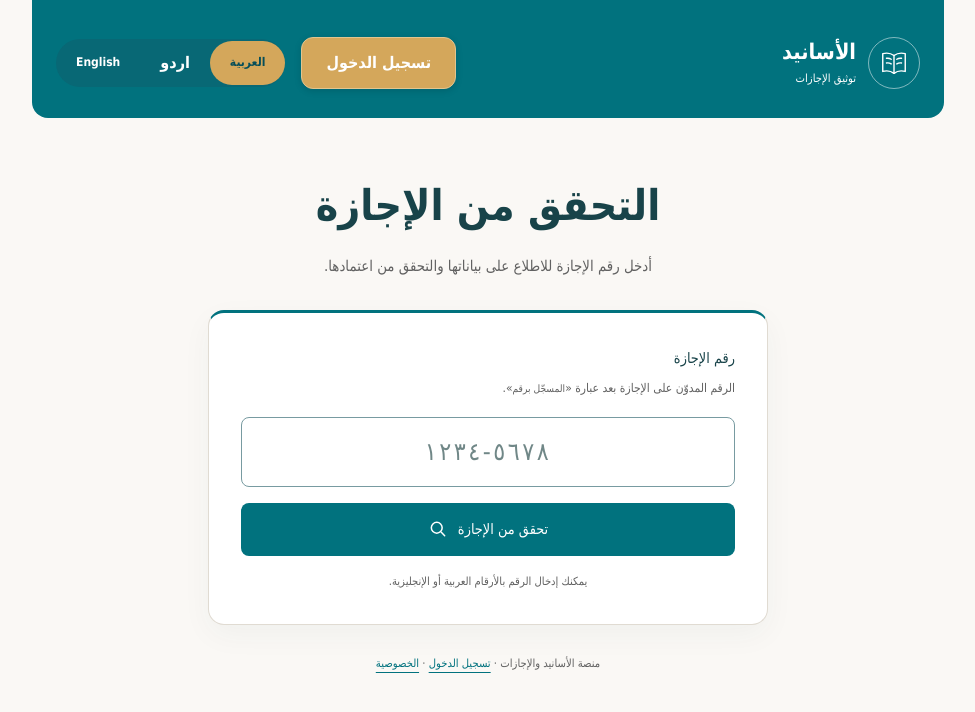
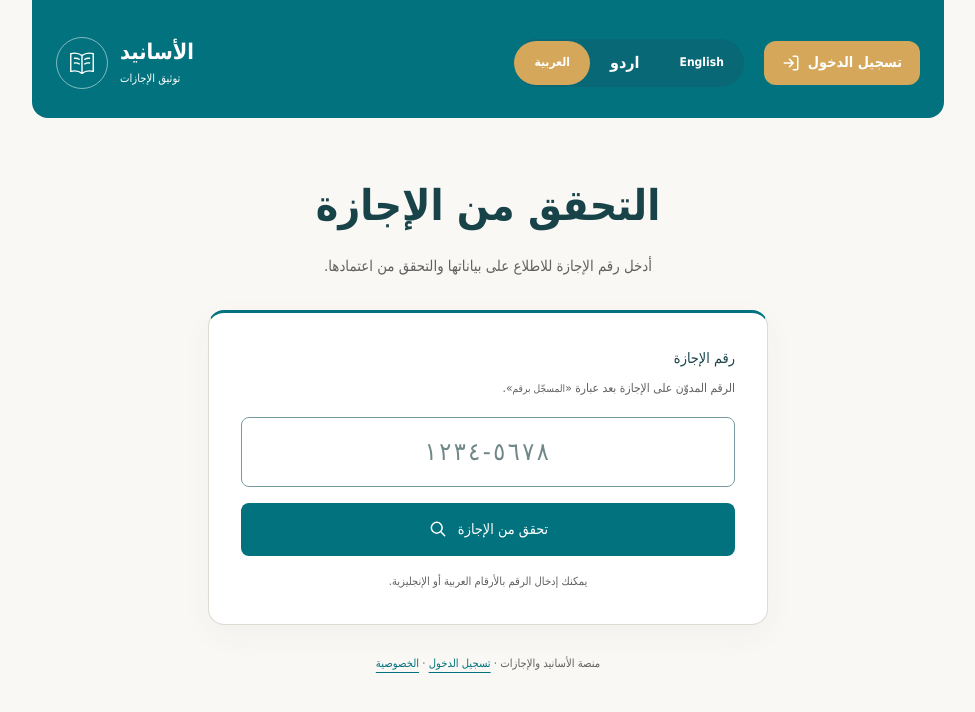
Before and after one commit to Muzakkir-ai/asaneed, a Next.js app: page / in a window 1280 px wide. Shown: the top 712 px of the page, without its empty margins (289-1264 px from the left). Built offline with nearby package versions, Linux system fonts and the light colour scheme; no server answers; a web font is replaced by a local one.

Commit message:
Use white language pill labels and compact right-aligned sign-in

```diff
--- a/app/globals.css
+++ b/app/globals.css
@@ -139,6 +139,12 @@ html[lang=ur] .auth-panel p,html[lang=ur] .auth-panel .auth-links,html[lang=ur]
 .language-switcher,.site-header .language-switcher,.auth-brand .language-switcher { display:inline-flex; flex-wrap:nowrap; gap:0; padding:0; border:0; border-radius:999px; background:#086875; }
 .language-switcher button { min-height:44px; padding:8px 20px; border-radius:999px; font-weight:600; white-space:nowrap; }
 .language-switcher button,.site-header .language-switcher button,.auth-brand .language-switcher button { color:#fff; background:transparent; box-shadow:none; }
-.language-switcher button[aria-pressed=true],.site-header .language-switcher button[aria-pressed=true],.auth-brand .language-switcher button[aria-pressed=true] { background:var(--gold); color:#064e59; box-shadow:none; }
+.language-switcher button[aria-pressed=true],.site-header .language-switcher button[aria-pressed=true],.auth-brand .language-switcher button[aria-pressed=true] { background:var(--gold); color:#fff; box-shadow:none; }
 .language-switcher button:hover:not(:disabled):not([aria-pressed=true]),.site-header .language-switcher button:hover:not(:disabled):not([aria-pressed=true]),.auth-brand .language-switcher button:hover:not(:disabled):not([aria-pressed=true]) { background:#ffffff12; color:#fff; }
 @media(max-width:380px) { .language-switcher button { padding-inline:14px; } }
+
+.homepage-header { display:grid; grid-template-columns:minmax(0,1fr) auto auto; direction:ltr; gap:20px; }
+.homepage-header .brand { min-width:0; }
+.homepage-header .homepage-login { justify-self:end; gap:8px; padding:8px 18px; min-height:42px; border:0; border-radius:12px; font-size:.9rem; box-shadow:none; white-space:nowrap; }
+.homepage-login svg { width:18px; height:18px; flex-shrink:0; }
+@media(max-width:700px) { .homepage-header { grid-template-columns:minmax(0,1fr) auto; gap:18px 12px; } .homepage-header .site-header-actions { grid-row:2; grid-column:1/-1; } .homepage-header .homepage-login { grid-row:1; grid-column:2; } }
--- a/app/page.tsx
+++ b/app/page.tsx
@@ -6,7 +6,7 @@ export default async function Home() {
  const locale=await getLocale();
  const t=messages[locale];
  return <div className="verification-page">
-  <header className="site-header"><div className="brand"><div className="brand-mark" aria-hidden="true"><svg viewBox="0 0 32 32" fill="none"><path d="M16 8c-4-3-8-3-12-2v19c4-1 8-1 12 2 4-3 8-3 12-2V6c-4-1-8-1-12 2Z"/><path d="M16 8v19M8 11c2-.3 3.5 0 5 1M8 16c2-.3 3.5 0 5 1M19 12c1.5-1 3-1.3 5-1M19 17c1.5-1 3-1.3 5-1"/></svg></div><div><span className="brand-name">{t.brand}</span><span className="brand-subtitle">{t.subtitle}</span></div></div><div className="site-header-actions"><a className="homepage-login" href="/login">{t.login}</a><LanguageSwitcher locale={locale}/></div></header>
+  <header className="site-header homepage-header"><div className="brand"><div className="brand-mark" aria-hidden="true"><svg viewBox="0 0 32 32" fill="none"><path d="M16 8c-4-3-8-3-12-2v19c4-1 8-1 12 2 4-3 8-3 12-2V6c-4-1-8-1-12 2Z"/><path d="M16 8v19M8 11c2-.3 3.5 0 5 1M8 16c2-.3 3.5 0 5 1M19 12c1.5-1 3-1.3 5-1M19 17c1.5-1 3-1.3 5-1"/></svg></div><div><span className="brand-name">{t.brand}</span><span className="brand-subtitle">{t.subtitle}</span></div></div><div className="site-header-actions"><LanguageSwitcher locale={locale}/></div><a className="homepage-login" href="/login"><svg aria-hidden="true" viewBox="0 0 24 24" fill="none" stroke="currentColor" strokeWidth="2" strokeLinecap="round" strokeLinejoin="round"><path d="M15 3h4a2 2 0 0 1 2 2v14a2 2 0 0 1-2 2h-4M10 17l5-5-5-5M15 12H3"/></svg><span>{t.login}</span></a></header>
   <section className="checker-intro"><h1>{t.heading}</h1><p className="intro-description">{t.introduction}</p></section>
   <VerificationForm/>
   <footer className="site-footer">{t.footer} · <a href="/studio">{t.login}</a> · <a href="/privacy">{locale==='ar'?'الخصوصية':locale==='ur'?'رازداری':'Privacy'}</a></footer>
```
Also changed, not shown: 1 other file (tests, documents, lock files or other folders).
